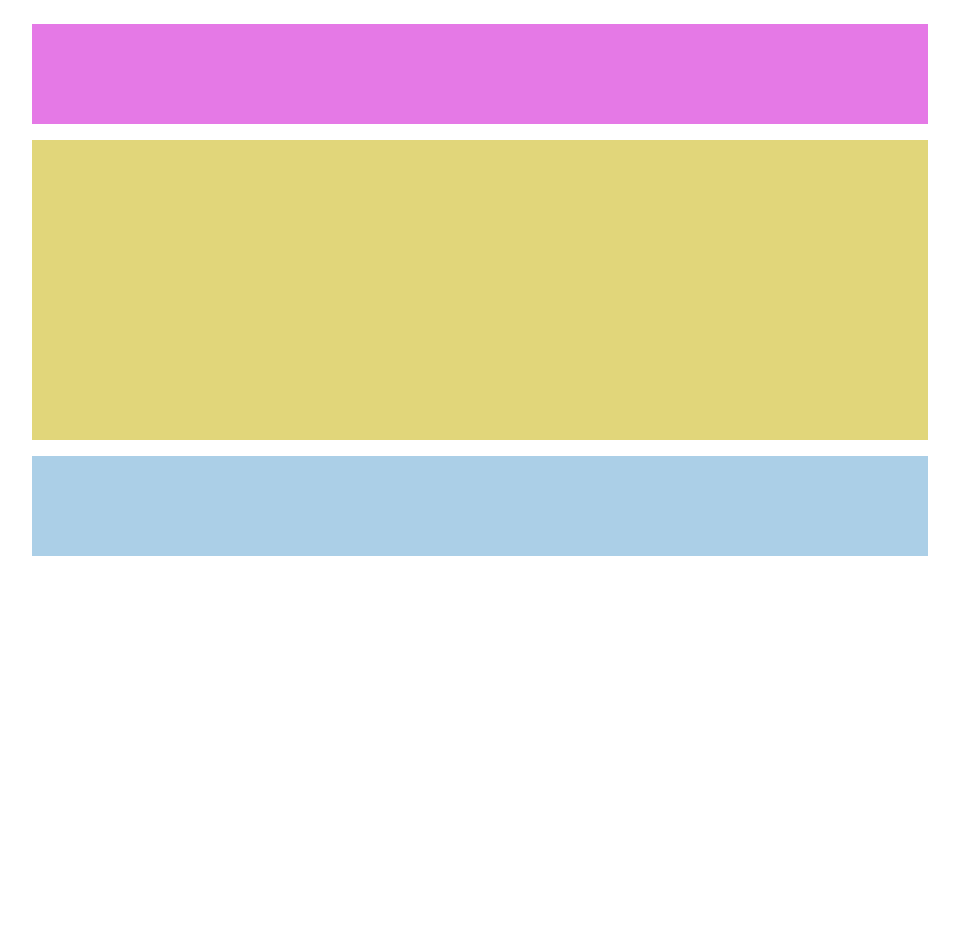
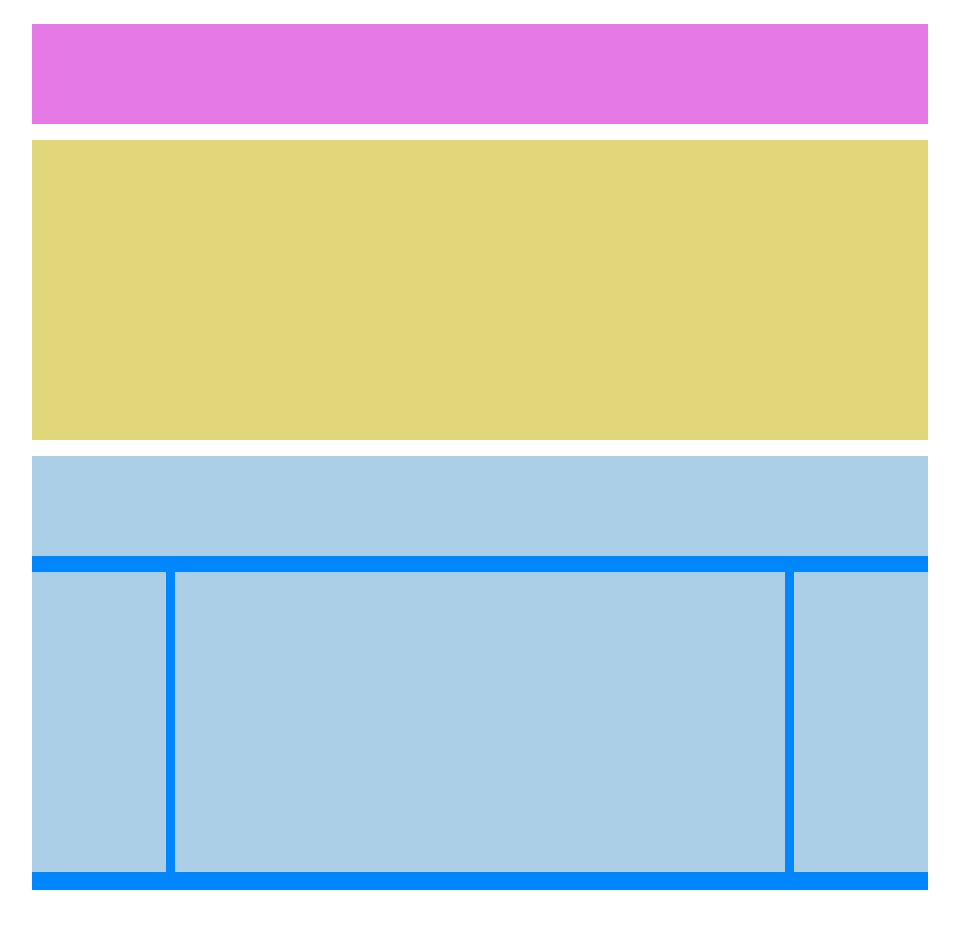
Before and after one commit to PaoloPascucci/htmlcss-struttura-wp, a plain HTML site: page index.html in a window 1280 px wide. Shown: the whole page, without its empty margins (160-1119 px from the left). Drawn offline with Linux system fonts and the light colour scheme.

Commit message:
Corpo della pagina

```diff
--- a/index.html
+++ b/index.html
@@ -17,7 +17,11 @@
 
         <section class="pippo"></section>
 
-        <section class="contenitore"></section>
+        <section class="contenitore">
+            <article class="box1"></article>
+            <article class="box2"></article>
+            <article class="box1"></article>
+        </section>
     </main>
     <!-- /corpo -->
     <footer class="pièdipagina"></footer>
--- a/style.css
+++ b/style.css
@@ -25,6 +25,10 @@ body {
     background-color: #e579e6;
 }
 
+.corpo {
+    margin-top: 1rem;
+}
+
 .ciccio {
     margin-top: 1rem;
     background-color: #e1d67a;
@@ -36,3 +40,26 @@ body {
     height: 100px;
     background-color: #abcfe7;
 }
+
+.contenitore {
+    background-color: #0086ff;
+    height: 334px;
+}
+
+.box1, .box2 {
+    float: left;
+}
+
+.box1 {
+    background-color: #abcfe7;
+    height: 300px;
+    width: 15%;
+    margin-top: 1rem;
+}
+
+.box2 {
+    background-color: #abcfe7;
+    height: 300px;
+    width: 68%;
+    margin: 1rem 1% 0 1%;
+}
```
